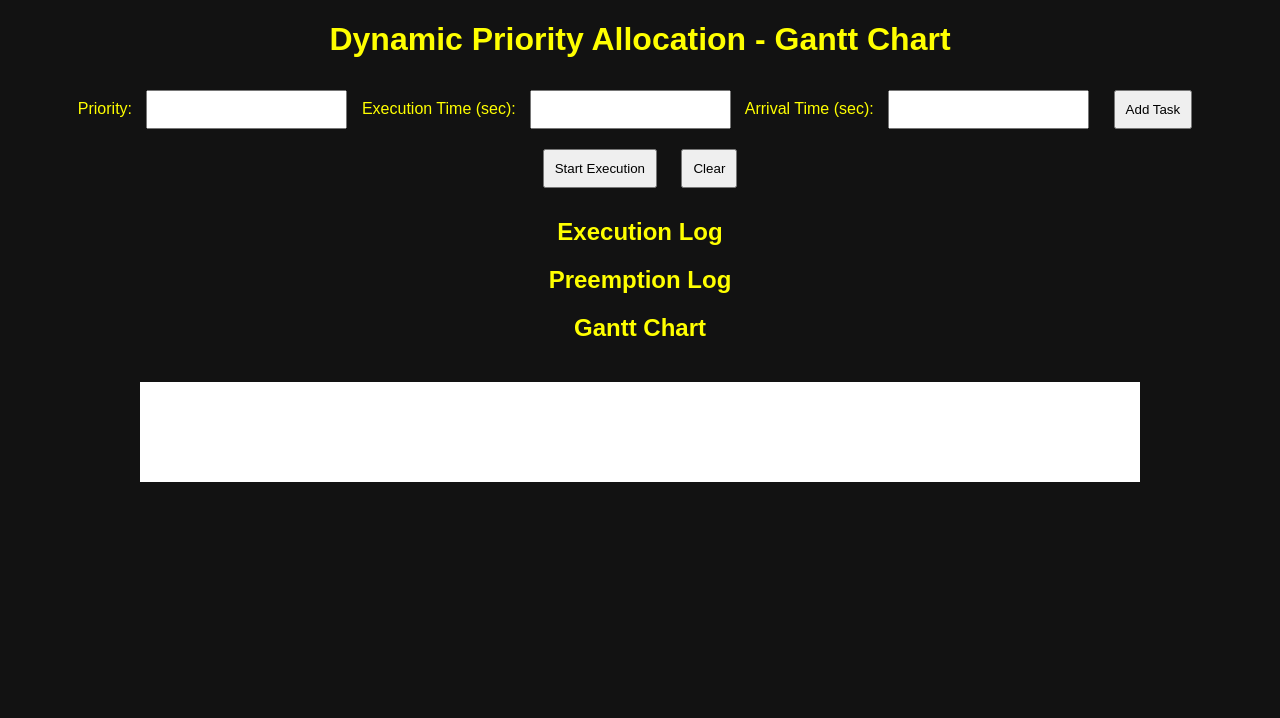
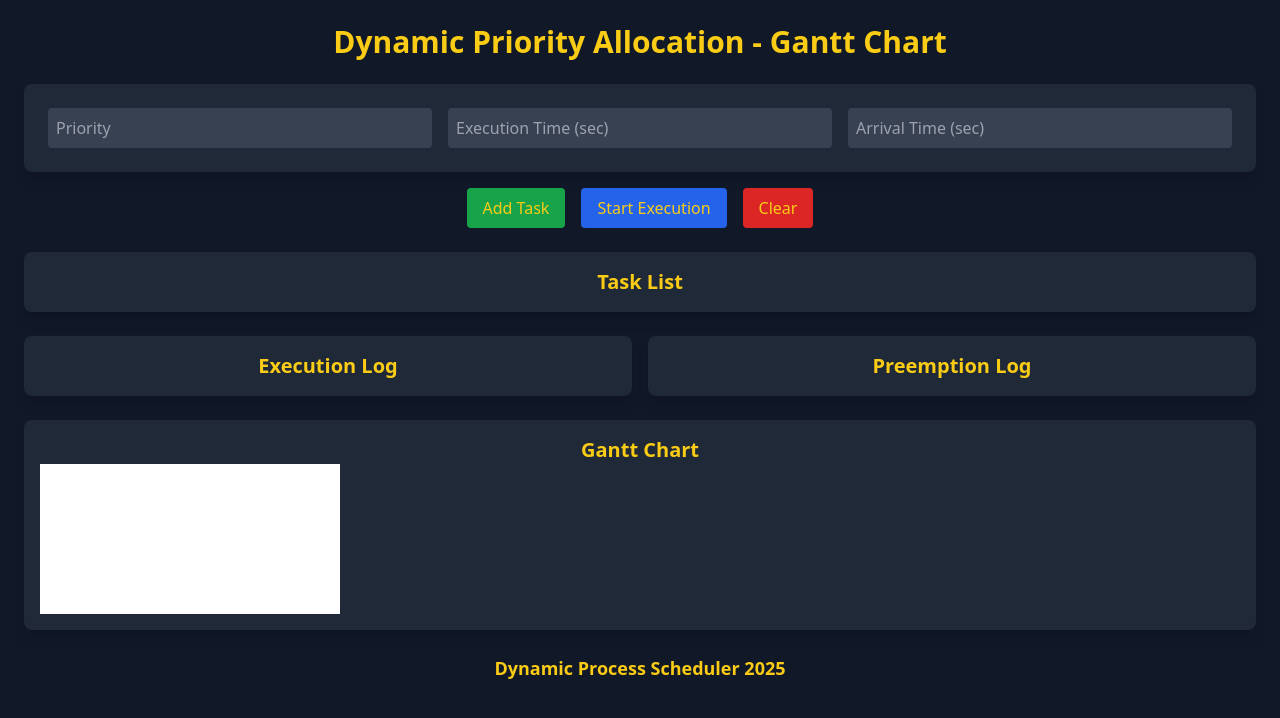
Before and after one commit to SINGHAYUSH24/Multicore_Scheduler, a plain HTML site: page main.html in a window 1280 px wide. Both pictures are taken after a click on the button "Clear". Drawn offline with nearby package versions, Linux system fonts and the light colour scheme.

Commit message:
Added Gaant Chart

```diff
--- a/main.html
+++ b/main.html
@@ -4,31 +4,69 @@
     <meta charset="UTF-8">
     <meta name="viewport" content="width=device-width, initial-scale=1.0">
     <title>Dynamic Priority Allocation - Gantt Chart</title>
+    <style>
+        input[type="number"]::-webkit-outer-spin-button,
+        input[type="number"]::-webkit-inner-spin-button {
+            -webkit-appearance: none;
+            margin: 0;
+        }
+
+        input[type="number"] {
+            -moz-appearance: textfield;
+        }
+      </style>
     <script src="https://cdn.jsdelivr.net/npm/chart.js"></script>
-    <style>
-        body { background-color: #121212; color: yellow; font-family: Arial, sans-serif; }
-        .container { width: 90%; margin: auto; text-align: center; }
-        input, button { margin: 10px; padding: 10px; }
-        .task-list, .preemption-log { text-align: left; margin-top: 20px; }
-        canvas { background: white; margin-top: 20px; }
-    </style>
+    <script src="https://cdn.tailwindcss.com"></script>
 </head>
-<body>
-    <div class="container">
-        <h1>Dynamic Priority Allocation - Gantt Chart</h1>
-        <label>Priority: <input type="number" id="priority"></label>
-        <label>Execution Time (sec): <input type="number" id="executionTime"></label>
-        <label>Arrival Time (sec): <input type="number" id="arrivalTime"></label>
-        <button onclick="addTask()">Add Task</button>
-        <button onclick="startExecution()">Start Execution</button>
-        <button onclick="clearTasks()">Clear</button>
-        <span class="task-list" id="taskList"></span>
-        <h2>Execution Log</h2>
-        <span id="log"></span>
-        <h2>Preemption Log</h2>
-        <span id="preemptionLog"></span>
-        <h2>Gantt Chart</h2>
-        <canvas id="ganttChart" width="1000" height="100"></canvas>
+<body class="bg-gray-900 text-yellow-400 font-sans">
+    <div class="container mx-auto p-6 text-center">
+        <h1 class="text-3xl font-bold mb-6">Dynamic Priority Allocation - Gantt Chart</h1>
+
+        <div class="grid md:grid-cols-3 gap-4 bg-gray-800 p-6 rounded-lg shadow-lg">
+            <input type="number" id="priority" placeholder="Priority"
+                   class="w-full p-2 bg-gray-700 text-white rounded appearance-none">
+            <input type="number" id="executionTime" placeholder="Execution Time (sec)"
+                   class="w-full p-2 bg-gray-700 text-white rounded appearance-none">
+            <input type="number" id="arrivalTime" placeholder="Arrival Time (sec)"
+                   class="w-full p-2 bg-gray-700 text-white rounded appearance-none">
+        </div>
+
+        <div class="mt-4 flex justify-center space-x-4">
+            <button onclick="addTask()" class="bg-green-600 px-4 py-2 rounded hover:bg-green-500">
+                Add Task
+            </button>
+            <button onclick="startExecution()" class="bg-blue-600 px-4 py-2 rounded hover:bg-blue-500">
+                Start Execution
+            </button>
+            <button onclick="clearTasks()" class="bg-red-600 px-4 py-2 rounded hover:bg-red-500">
+                Clear
+            </button>
+        </div>
+
+        <div class="mt-6 bg-gray-800 p-4 rounded-lg shadow-lg">
+            <h2 class="text-xl font-bold">Task List</h2>
+            <div id="taskList" class="text-white"></div>
+        </div>
+
+        <div class="grid md:grid-cols-2 gap-4 mt-6">
+            <div class="bg-gray-800 p-4 rounded-lg shadow-lg">
+                <h2 class="text-xl font-bold">Execution Log</h2>
+                <pre id="log" class="text-white"></pre>
+            </div>
+            <div class="bg-gray-800 p-4 rounded-lg shadow-lg">
+                <h2 class="text-xl font-bold">Preemption Log</h2>
+                <pre id="preemptionLog" class="text-white"></pre>
+            </div>
+        </div>
+
+        <div class="mt-6 bg-gray-800 p-4 rounded-lg shadow-lg">
+            <h2 class="text-xl font-bold">Gantt Chart</h2>
+            <canvas id="ganttChart" class="bg-white"></canvas>
+        </div>
+
+        <footer class="mt-6 text-lg text-yellow-400 font-bold">
+            Dynamic Process Scheduler 2025
+        </footer>
     </div>
 
     <script>
@@ -42,10 +80,12 @@
             let priority = parseInt(document.getElementById("priority").value);
             let executionTime = parseInt(document.getElementById("executionTime").value);
             let arrivalTime = parseInt(document.getElementById("arrivalTime").value);
+
             if (isNaN(priority) || isNaN(executionTime) || isNaN(arrivalTime) || executionTime <= 0) {
                 alert("Please enter valid priority, execution time, and arrival time.");
                 return;
             }
+
             let taskId = tasks.length + 1;
             let task = { id: taskId, priority, executionTime, arrivalTime, remainingTime: executionTime };
             tasks.push(task);
@@ -55,11 +95,11 @@
 
         function displayTasks() {
             let taskListDiv = document.getElementById("taskList");
-            taskListDiv.innerHTML = "<h2>Tasks</h2>";
-            tasks.forEach(task => {
-                taskListDiv.innerHTML += `Task ${task.id}: Priority ${task.priority}, Execution Time ${task.executionTime} sec, Arrival: ${task.arrivalTime} sec<br>`;
-            });
+            taskListDiv.innerHTML = tasks.map(task =>
+                `Task ${task.id}: Priority ${task.priority}, Execution: ${task.executionTime} sec, Arrival: ${task.arrivalTime} sec`
+            ).join("<br>");
         }
+
         function startExecution() {
             let time = 0;
             let interval = setInterval(() => {
@@ -72,11 +112,9 @@
 
                     let freeCoreIndex = cores.findIndex(core => core === null);
                     if (freeCoreIndex !== -1) {
-
                         cores[freeCoreIndex] = task;
                         executionLog.push(`Task ${task.id} assigned to Core ${freeCoreIndex + 1} at ${time} sec`);
                     } else {
-
                         let lowestPriorityIndex = -1;
                         let lowestPriority = -1;
 
@@ -88,7 +126,6 @@
                         }
 
                         if (lowestPriorityIndex !== -1 && cores[lowestPriorityIndex].priority > task.priority) {
-
                             let preemptedTask = cores[lowestPriorityIndex];
                             cores[lowestPriorityIndex] = task;
                             executionLog.push(`Task ${task.id} preempted Task ${preemptedTask.id} on Core ${lowestPriorityIndex + 1} at ${time} sec`);
@@ -96,6 +133,7 @@
                         }
                     }
                 });
+
                 let activeCores = 0;
                 for (let i = 0; i < cores.length; i++) {
                     if (cores[i]) {
@@ -104,7 +142,7 @@
                         activeCores++;
 
                         if (cores[i].remainingTime === 0) {
-                    executionLog.push(`Task ${cores[i].id} completed on Core ${i + 1} at ${time+1} sec`);
+                            executionLog.push(`Task ${cores[i].id} completed on Core ${i + 1} at ${time + 1} sec`);
                             cores[i] = null;
                         }
                     }
@@ -112,7 +150,6 @@
 
                 time++;
                 updateLogs();
-
 
                 if (tasks.every(t => t.remainingTime <= 0) && activeCores === 0) {
                     clearInterval(interval);
@@ -130,6 +167,7 @@
             let ctx = document.getElementById("ganttChart").getContext("2d");
             let labels = [...new Set(ganttData.map(d => d.time))];
             let datasets = [];
+
             for (let i = 1; i <= 4; i++) {
                 datasets.push({
                     label: `Core ${i}`,
@@ -139,29 +177,13 @@
                     fill: false
                 });
             }
-            new Chart(ctx, {
-                type: "line",
-                data: { labels, datasets },
-                options: { scales: { x: { beginAtZero: true } } }
-            });
-        }
-        function clearTasks() {
-    tasks = [];
-    cores = Array(4).fill(null);
-    executionLog = [];
-    preemptionLog = [];
-    ganttData = [];
 
-    document.getElementById("taskList").innerHTML = "";
-    document.getElementById("log").innerText = "";
-    document.getElementById("preemptionLog").innerText = "";
-
-    let ctx = document.getElementById("ganttChart").getContext("2d");
-    ctx.clearRect(0, 0, ctx.canvas.width, ctx.canvas.height);
-
-    alert("All tasks and logs cleared!");
+            new Chart(ctx, { type: "line", data: { labels, datasets }, options: { scales: { x: { beginAtZero: true } } } });
         }
 
+        function clearTasks() {
+            location.reload();
+        }
     </script>
 </body>
 </html>
```
Lines whose indentation alone changed are shown as unchanged.
